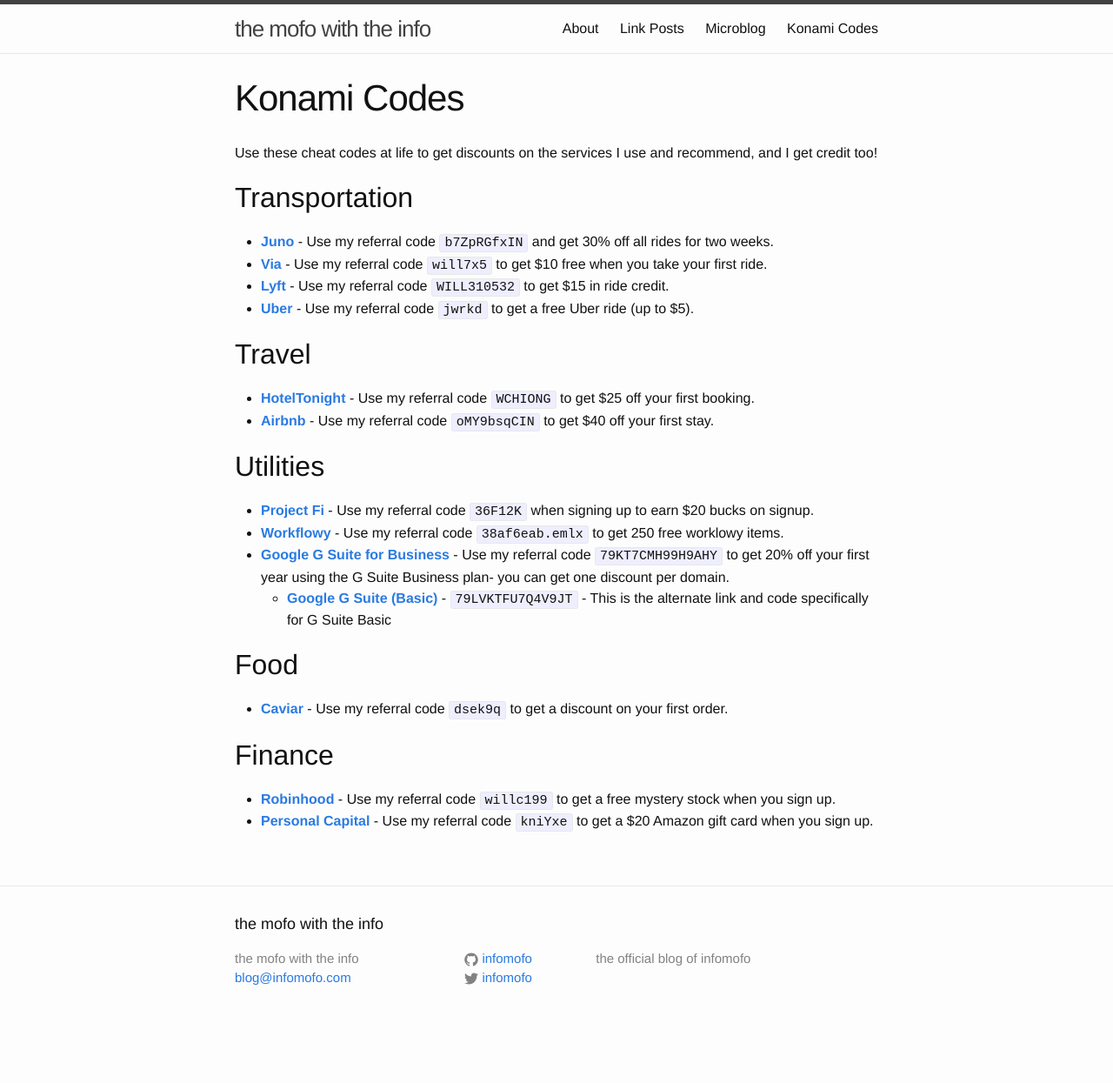
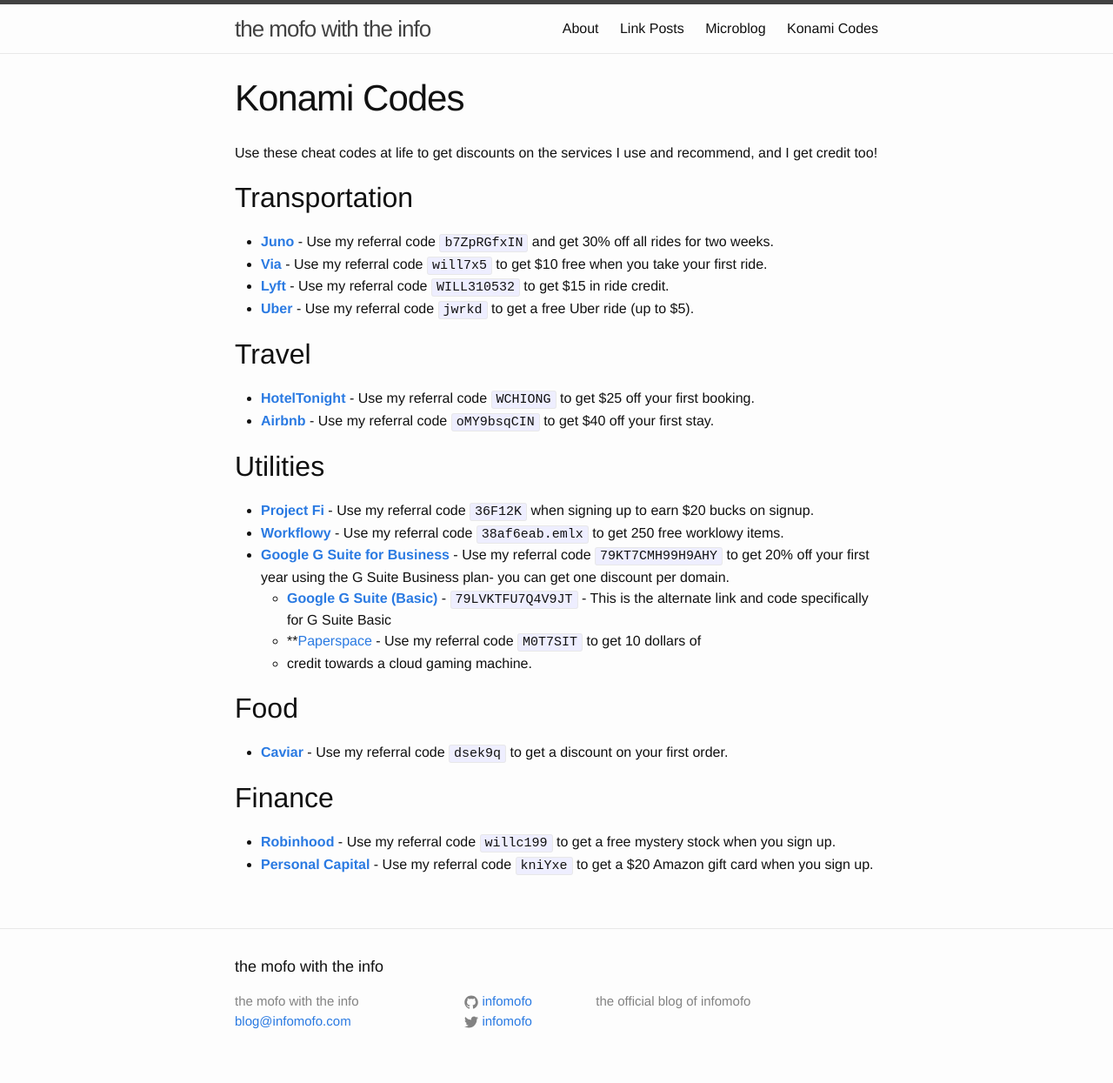
Before and after one commit to infomofo/blog, a Jekyll site: the page built from referral.md, in a window 1280 px wide. Shown: the whole page at 87% size. Built offline with Jekyll 4.4.1, drawn with Linux system fonts in a browser that asks for light colours; before the commit the page ends 1196 px from its top, so only the background shows below that.

Commit message:
add paperspace referral

```diff
--- a/referral.md
+++ b/referral.md
@@ -29,6 +29,8 @@
 * **[Workflowy](https://workflowy.com/invite/38af6eab.emlx)** - Use my referral code `38af6eab.emlx` to get 250 free worklowy items.
 * **[Google G Suite for Business](https://gsuite.google.com/landing/partners/referral/trial.html?utm_source=sign-up&utm_medium=referralbutton1&utm_campaign=apps-referral-program&utm_content=79KT7CMH99H9AHY)** - Use my referral code `79KT7CMH99H9AHY` to get 20% off your first year using the G Suite Business plan- you can get one discount per domain.
    * **[Google G Suite (Basic)](https://gsuite.google.com/landing/partners/referral/trial.html?utm_source=sign-up&utm_medium=referralbutton1&utm_campaign=apps-referral-program&utm_content=79LVKTFU7Q4V9JT)** - `79LVKTFU7Q4V9JT` - This is the alternate link and code specifically for G Suite Basic
+   * **[Paperspace](https://www.paperspace.com/&R=M0T7SIT) - Use my referral code `M0T7SIT` to get 10 dollars of
+   * credit towards a cloud gaming machine.
 
 ## Food
 
```
